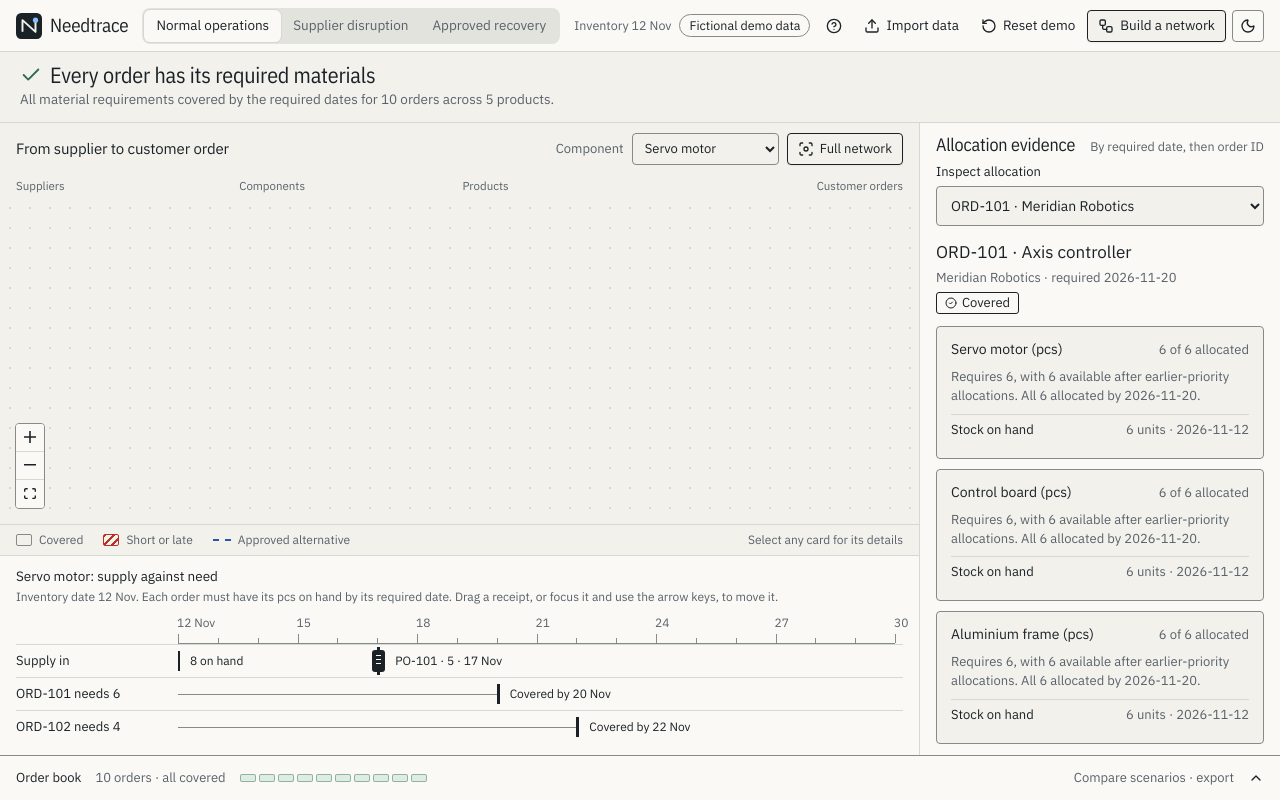
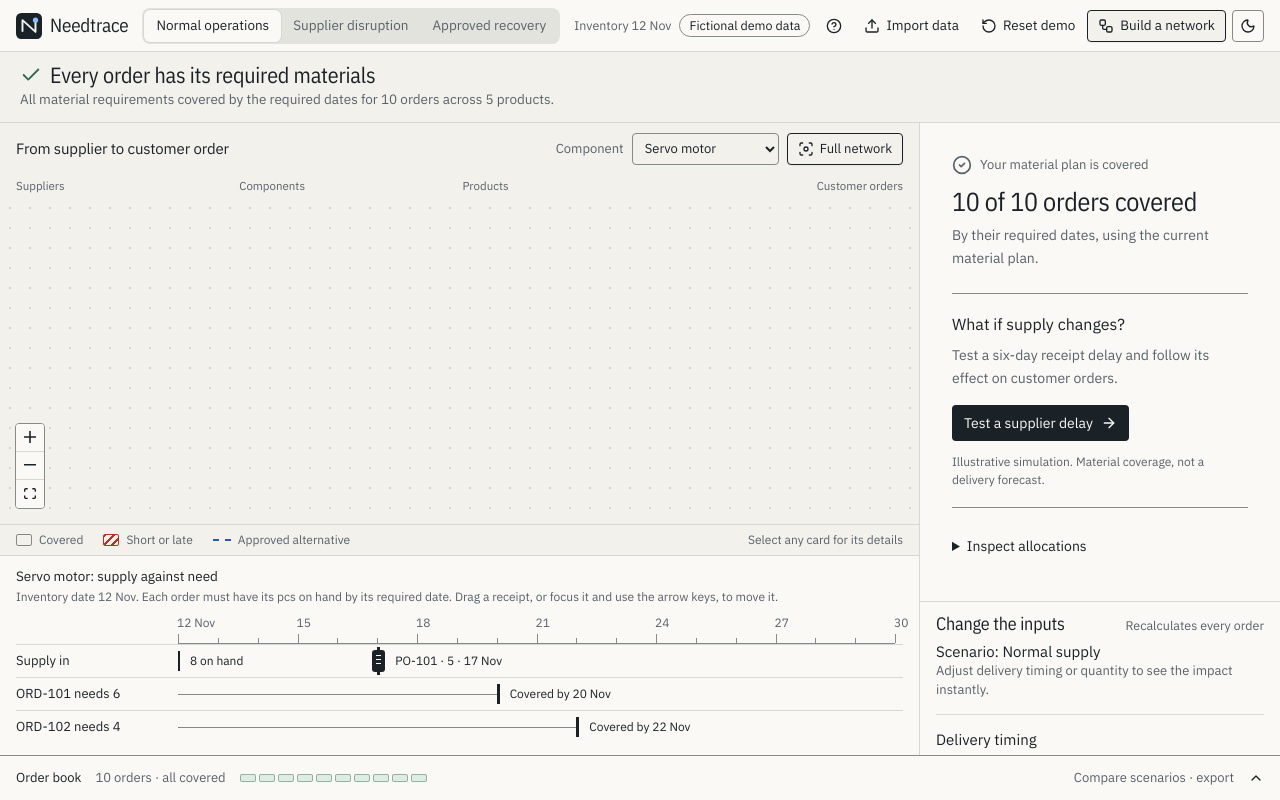
Before and after one commit to Tasty-Kiwi/unfair-wknd-26, a React (Vite) app: page / in a window 1280 px wide. Built offline with nearby package versions, Linux system fonts and the light colour scheme.

Commit message:
Guide covered plans and incomplete builder networks toward next actions

```diff
--- a/src/App.tsx
+++ b/src/App.tsx
@@ -1,3 +1,4 @@
+import { CoverageOverview } from "./components/scenarios/CoverageOverview";
 import { useEffect, useMemo, useRef, useState } from "react";
 import {
   ArrowDownToLine,
@@ -374,6 +375,7 @@ export default function App() {
     setNotice("");
     try {
       setScenario(parseScenario(data, next));
+      setRecoveredId(undefined);
       setControlError("");
     } catch (e) {
       setControlError(e instanceof Error ? e.message : "Invalid scenario");
@@ -386,6 +388,7 @@ export default function App() {
     setNotice("");
   };
   const reset = () => {
+    setRecoveredId(undefined);
     setResetOpen(false);
     setRetainedProductBoms(false);
     setData(demoData);
@@ -430,6 +433,7 @@ export default function App() {
   function confirmImport() {
     if (!pendingImport) return;
     const nextPresets = presetsFor(pendingImport.data);
+    setRecoveredId(undefined);
     setData(pendingImport.data);
     setProvenance(pendingImport.provenance);
     if (pendingImport.replacedTables.includes("products"))
@@ -671,17 +675,16 @@ export default function App() {
                 />
               </>
             ) : (
-              <div className="evidence-default">
-                <header className="rail-heading">
-                  <h2>Allocation evidence</h2>
-                  <span>By required date, then order ID</span>
-                </header>
-                <ImpactPanel
-                  data={data}
-                  result={result}
-                  selectedOrderId={recoveredId}
-                />
-              </div>
+              <CoverageOverview
+                data={data}
+                result={result}
+                recoveredId={recoveredId}
+                recovery={
+                  Boolean(recoveredId) ||
+                  (activePreset === 2 && reports[1].summary.atRiskOrders > 0)
+                }
+                onTestDelay={() => choose(1)}
+              />
             )}
           </div>
           <section className="rail-inputs" aria-labelledby="inputs-title">
--- a/src/components/builder/BuildWorkspace.tsx
+++ b/src/components/builder/BuildWorkspace.tsx
@@ -1,4 +1,4 @@
-import { useMemo, useState } from "react";
+import { useEffect, useMemo, useRef, useState } from "react";
 import {
   Play,
   PackageCheck,
@@ -107,6 +107,55 @@ export function BuildWorkspace({
   const selection = liveSelection(document, rawSelection);
 
   const labels = useMemo(() => buildLabels(document), [document]);
+  const side = useRef<HTMLElement>(null);
+  const [focusRequest, setFocusRequest] = useState<{
+    issue: BuilderIssue;
+  } | null>(null);
+  const issueGroups = useMemo(() => {
+    const groups = new Map<string, { label: string; issues: BuilderIssue[] }>();
+    for (const issue of issues) {
+      const key =
+        issue.nodeKey ?? (issue.edgeId ? `edge:${issue.edgeId}` : "network");
+      const edge = document.edges.find((item) => item.id === issue.edgeId);
+      const label = issue.nodeKey
+        ? (labels.get(issue.nodeKey) ?? issue.nodeKey)
+        : edge
+          ? `${labels.get(edge.source) ?? edge.source} → ${labels.get(edge.target) ?? edge.target}`
+          : "Network settings";
+      const group = groups.get(key) ?? { label, issues: [] };
+      group.issues.push(issue);
+      groups.set(key, group);
+    }
+    // Item work before metadata, rather than implying compiler order is a workflow.
+    return [...groups.entries()].sort(
+      ([a], [b]) => Number(a === "network") - Number(b === "network"),
+    );
+  }, [issues, document.edges, labels]);
+  function inspectIssue(issue: BuilderIssue) {
+    setPanelOpen(true);
+    const target = issueTarget(document, issue);
+    setSelection(target);
+    if (target?.type === "node") setRevealNodeKey(target.key);
+    setFocusRequest({ issue });
+  }
+  useEffect(() => {
+    if (!focusRequest) return;
+    const frame = requestAnimationFrame(() => {
+      const root = side.current;
+      if (!root) return;
+      const field = [
+        ...root.querySelectorAll<HTMLElement>(
+          ".builder-inspector [data-field]",
+        ),
+      ].find((item) => item.dataset.field === focusRequest.issue.field);
+      const control =
+        field?.querySelector<HTMLElement>("input, select, button") ??
+        root.querySelector<HTMLElement>(".builder-connect select");
+      control?.focus({ preventScroll: true });
+      control?.scrollIntoView({ block: "nearest", behavior: "instant" });
+    });
+    return () => cancelAnimationFrame(frame);
+  }, [focusRequest]);
 
   const summaries = useMemo(() => {
     const map = new Map<NodeKey, { title: string; details: string[] }>();
@@ -324,7 +373,7 @@ export function BuildWorkspace({
           {document.nodes.length === 0
             ? "Empty network"
             : issues.length
-              ? `${issues.length} issue${issues.length === 1 ? "" : "s"} to fix`
+              ? `${issues.length} check${issues.length === 1 ? "" : "s"} to complete`
               : "No problems listed"}
         </span>
         <Button type="button" variant="outline" size="sm" onClick={onValidate}>
@@ -335,7 +384,18 @@ export function BuildWorkspace({
         </Button>
       </div>
 
-      <aside className="builder__side" aria-label="Network details">
+      <aside className="builder__side" ref={side} aria-label="Network details">
+        {issueGroups.length > 0 && (
+          <div className="builder-next-step">
+            <span>Next repair · keep building in any order</span>
+            <button
+              type="button"
+              onClick={() => inspectIssue(issueGroups[0][1].issues[0])}
+            >
+              Go to {issueGroups[0][1].label} →
+            </button>
+          </div>
+        )}
         <div className="builder__side-head">
           <section className="builder-field">
             <label htmlFor="builder-edit-item">Edit item</label>
@@ -414,26 +474,36 @@ export function BuildWorkspace({
                   : "No problems listed. Check the network to refresh."}
               </p>
             ) : (
+              <div className="builder-check-groups">
+                <p className="builder-checks__intro">
+                  {issues.length} checks to complete before simulation. Choose
+                  an item to repair; all fields remain editable.
+                </p>
+                {issueGroups.map(([key, group], index) => (
+                  <details
+                    key={key}
+                    open={index === 0}
+                    className="builder-check-group"
+                  >
+                    <summary>
+                      {group.label} <span>{group.issues.length}</span>
+                    </summary>
                     <ul className="builder-issues builder-checks__list">
-                {issues.map((issue, index) => {
-                  const target = issueTarget(document, issue);
-                  return (
-                    <li key={`${index}-${issue.message}`}>
-                      {target ? (
+                      {group.issues.map((issue, i) => (
+                        <li key={`${i}-${issue.message}`}>
                           <button
                             type="button"
                             className="builder-checks__jump"
-                          onClick={() => setSelection(target)}
+                            onClick={() => inspectIssue(issue)}
                           >
                             {issue.message}
                           </button>
-                      ) : (
-                        issue.message
-                      )}
                         </li>
-                  );
-                })}
+                      ))}
                     </ul>
+                  </details>
+                ))}
+              </div>
             )}
           </section>
 
--- a/src/components/builder/PropertiesInspector.tsx
+++ b/src/components/builder/PropertiesInspector.tsx
@@ -111,7 +111,7 @@ function NetworkInspector({ document, onChange }: PropertiesInspectorProps) {
       <p className="builder-inspector__hint">
         Select a node or connection to edit it, or add items from the palette.
       </p>
-      <div className="builder-field">
+      <div className="builder-field" data-field="name">
         <label htmlFor={nameId}>Network name</label>
         <input
           id={nameId}
@@ -121,7 +121,7 @@ function NetworkInspector({ document, onChange }: PropertiesInspectorProps) {
           }
         />
       </div>
-      <div className="builder-field">
+      <div className="builder-field" data-field="asOf">
         <label htmlFor={asOfId}>Inventory as of</label>
         <input
           id={asOfId}
@@ -247,7 +247,7 @@ function EdgeInspector({
       </p>
 
       {isBom && (
-        <div className="builder-field">
+        <div className="builder-field" data-field="quantity">
           <label htmlFor={quantityId}>Quantity per product unit</label>
           <input
             id={quantityId}
--- /dev/null
+++ b/src/components/scenarios/CoverageOverview.tsx
@@ -0,0 +1,87 @@
+import { CheckCircle2, ArrowRight } from "lucide-react";
+import { Button } from "@/components/ui/button";
+import type { Dataset, SimulationResult } from "@/lib/types";
+import { shortDate } from "@/lib/receipts";
+import { ImpactPanel } from "./ImpactPanel";
+
+/** Summary is derived from the current result; no separate success state. */
+export function CoverageOverview({
+  data,
+  result,
+  recoveredId,
+  recovery,
+  onTestDelay,
+}: {
+  data: Dataset;
+  result: SimulationResult;
+  recoveredId?: string;
+  recovery: boolean;
+  onTestDelay: () => void;
+}) {
+  const late = result.deliveries.filter((receipt) => {
+    const baseline = data.deliveries.find((item) => item.id === receipt.id);
+    return baseline && receipt.availableDate > baseline.availableDate;
+  });
+  return (
+    <div className="coverage-overview">
+      <div className="coverage-overview__status">
+        <CheckCircle2 size={20} aria-hidden />
+        <span>
+          {recovery
+            ? "Material coverage restored"
+            : "Your material plan is covered"}
+        </span>
+      </div>
+      <h2>
+        {result.summary.totalOrders} of {result.summary.totalOrders} orders
+        covered
+      </h2>
+      <p>By their required dates, using the current material plan.</p>
+      {recovery ? (
+        <div className="coverage-overview__recovery">
+          <strong>
+            {recoveredId
+              ? `${recoveredId} regained coverage in this simulation.`
+              : "The recovery scenario covers the order book."}
+          </strong>
+          {late.map((receipt) => (
+            <p key={receipt.id}>
+              {receipt.id} still arrives {shortDate(receipt.availableDate)},
+              later than the original plan.
+            </p>
+          ))}
+          <p>No purchase has been placed or supplier availability confirmed.</p>
+        </div>
+      ) : (
+        <div className="coverage-overview__prompt">
+          <h3>What if supply changes?</h3>
+          <p>
+            {data.deliveries.length
+              ? "Test a six-day receipt delay and follow its effect on customer orders."
+              : "Add a dated receipt to your plan to test a supplier delay."}
+          </p>
+          {data.deliveries.length > 0 && (
+            <Button onClick={onTestDelay}>
+              Test a supplier delay <ArrowRight size={16} aria-hidden />
+            </Button>
+          )}
+          <small>
+            Illustrative simulation. Material coverage, not a delivery forecast.
+          </small>
+        </div>
+      )}
+      <details className="coverage-overview__evidence">
+        <summary>Inspect allocations</summary>
+        <p className="coverage-overview__policy">
+          Reserved by required date, then order ID. Partial kits keep their
+          reservations.
+        </p>
+        <ImpactPanel
+          data={data}
+          result={result}
+          selectedOrderId={recoveredId}
+        />
+      </details>
+    </div>
+  );
+}
--- a/src/index.css
+++ b/src/index.css
@@ -1392,3 +1392,74 @@ footer button {
   color: var(--sheet);
   background: var(--ink);
 }
+
+/* Contextual normal/recovered state; detailed allocations stay mounted on demand. */
+.coverage-overview {
+  padding: 20px 16px;
+}
+.coverage-overview__status {
+  display: flex;
+  gap: 8px;
+  align-items: center;
+  color: var(--ink-2);
+  font-size: 13px;
+  margin-bottom: 12px;
+}
+.coverage-overview h2 {
+  font-size: 26px;
+  margin-bottom: 8px;
+}
+.coverage-overview > p,
+.coverage-overview__prompt p,
+.coverage-overview__recovery p {
+  font-size: 14px;
+  line-height: 1.6;
+  color: var(--ink-2);
+}
+.coverage-overview__prompt {
+  margin-top: 24px;
+  padding: 18px 0;
+  border-block: 1px solid var(--rule);
+}
+.coverage-overview__prompt h3 {
+  margin-bottom: 8px;
+}
+.coverage-overview__prompt button {
+  margin-top: 16px;
+}
+.coverage-overview__prompt small {
+  display: block;
+  color: var(--ink-2);
+  font-size: 12px;
+  line-height: 1.5;
+  margin-top: 12px;
+}
+.coverage-overview__evidence {
+  margin-top: 20px;
+}
+.coverage-overview__evidence summary {
+  cursor: pointer;
+  font-size: 14px;
+  font-weight: 600;
+  padding: 8px 0;
+}
+.coverage-overview__evidence summary:focus-visible {
+  outline: 2px solid var(--alt);
+  outline-offset: 4px;
+}
+.coverage-overview__policy {
+  font-size: 12px;
+  color: var(--ink-2);
+  line-height: 1.5;
+  margin: 8px 0 16px;
+}
+.coverage-overview__recovery {
+  border-left: 3px solid var(--alt);
+  padding: 4px 0 4px 14px;
+  margin-top: 24px;
+}
+.coverage-overview__recovery strong {
+  display: block;
+  margin-bottom: 8px;
+  font-size: 14px;
+}
```
Also changed, not shown: src/components/builder/BuilderExperience.tsx (+10 -2 lines), src/components/builder/builder.css (+61 -0 lines), 21 other files (tests, documents, lock files or other folders). Lines whose indentation alone changed are shown as unchanged.
